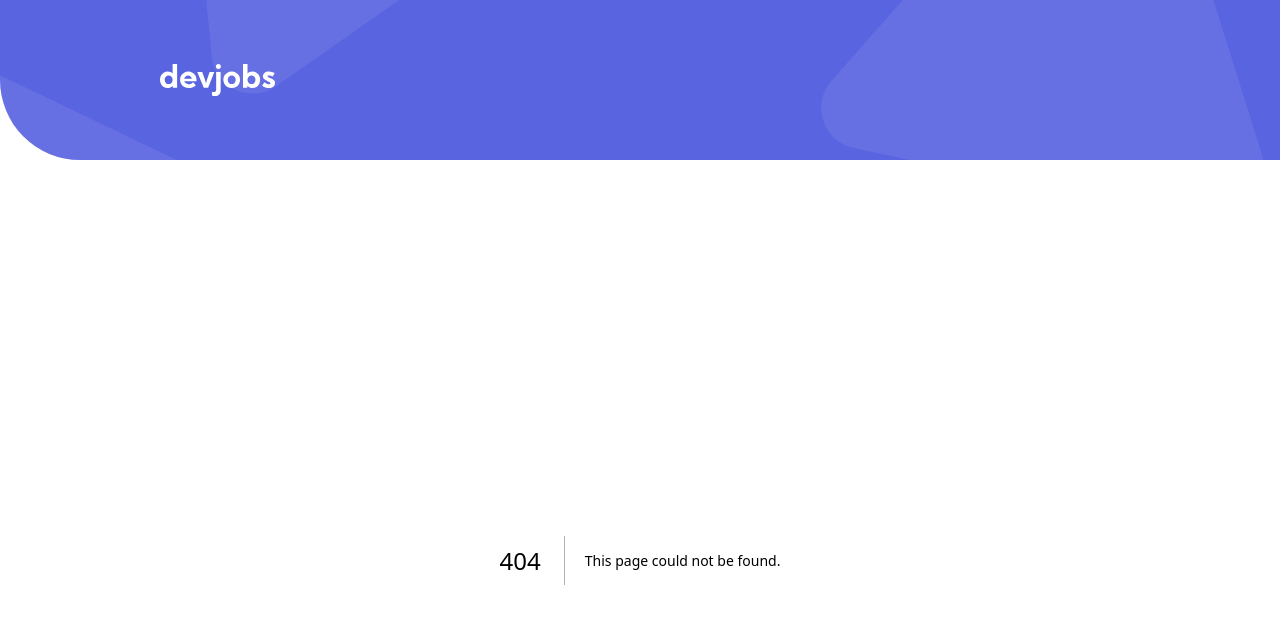
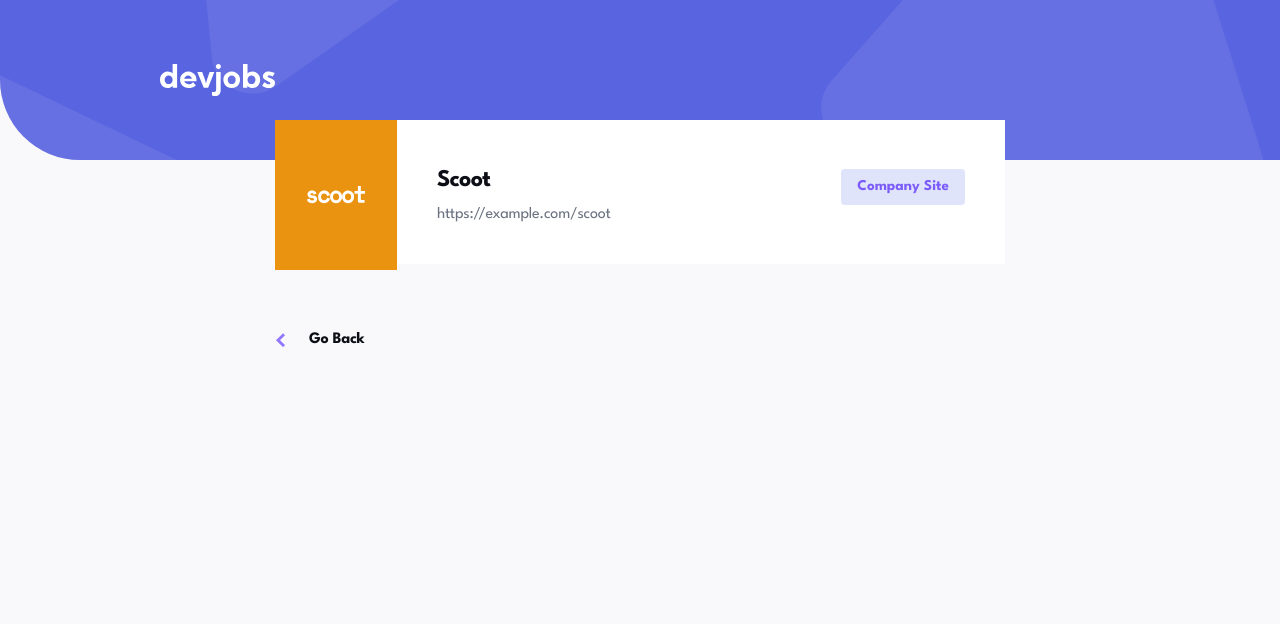
Before and after one commit to kobyrthr/devjobs, a Next.js app: page /jobs/1 in a window 1280 px wide. Before the commit this address had no page. Shown: the top 624 px of the page. Built offline with nearby package versions, Linux system fonts and the light colour scheme.

Commit message:
Add Page header

```diff
--- /dev/null
+++ b/src/app/jobs/[id]/components/page-header.jsx
@@ -0,0 +1,42 @@
+import { Button } from '@/components/ui/button';
+import { Typography } from '@/components/ui/typography';
+import { cn } from '@/lib/utils';
+import Image from 'next/image';
+import React from 'react';
+
+export const PageHeader = ({ company, className = '' }) => {
+  return (
+    <div className={cn('h-36 bg-popover w-full', className)}>
+      <div className="flex items-center">
+        <div
+          className={cn('relative size-[150px]')}
+          style={{ backgroundColor: company?.logoBackground }}
+        >
+          <Image
+            src={`/${company?.logo}`}
+            fill
+            alt="logo"
+            className="object-contain p-8"
+          />
+        </div>
+
+        <div className="p-10 flex justify-between w-full">
+          <div className="flex flex-col gap-4">
+            <Typography type="heading-m" className="">
+              {company?.company}
+            </Typography>
+            <Typography
+              type="heading-s-variant"
+              className="font-normal text-gray-500"
+            >
+              {company?.website}
+            </Typography>
+          </div>
+          <Button variant="default" className="" onClick={() => {}}>
+            Company Site
+          </Button>
+        </div>
+      </div>
+    </div>
+  );
+};
--- a/src/app/[id]/page.jsx
+++ b/src/app/jobs/[id]/page.jsx
@@ -5,8 +5,9 @@ import Link from 'next/link';
 import Image from 'next/image';
 import { CompanyContext } from '@/context/company-context';
 import { useParams, useRouter } from 'next/navigation';
+import { PageHeader } from './components/page-header';
 
-const InvoicePage = () => {
+const CompanyPage = () => {
   const { company, companies, setCompany } = useContext(CompanyContext);
   const params = useParams();
   const id = params.id;
@@ -14,20 +15,21 @@ const InvoicePage = () => {
 
   useEffect(() => {
     if (!company) {
-      const company = companies.find((item) => item.id === id);
-      setCompany(company);
+      const val = companies.find((item) => {
+        return item.id === parseInt(id);
+      });
+      if (!val) {
+        router.push('/');
+      } else {
+        setCompany(val);
+      }
     }
   }, []);
 
-  useEffect(() => {
-    if (!company) {
-      router.push('/');
-    }
-  }, [company]);
-
   return (
-    <div className=" grid bg-background items-center justify-items-center size-full max-[376px]:p-6 p-12 !pb-24 gap-16 lg:p-20">
-      <div className="size-full flex flex-col gap-4 sm:gap-16 max-w-screen-md">
+    <div className="-mt-10 grid items-center justify-items-center size-full !pt-0 max-[376px]:p-6 p-12 px-10 gap-16">
+      <PageHeader company={company} className="lg:max-w-[730px]" />
+      <div className="lg:max-w-[730px] w-full grid grid-cols-1 sm:grid-cols-2 lg:grid-cols-3 gap-x-3 lg:gap-x-[30px] gap-y-16">
         <Link href="/" className="flex items-center">
           <Image
             src="/icon-arrow-left.svg"
@@ -46,4 +48,4 @@ const InvoicePage = () => {
   );
 };
 
-export default InvoicePage;
+export default CompanyPage;
--- a/src/app/page.jsx
+++ b/src/app/page.jsx
@@ -7,9 +7,11 @@ import { Typography } from '@/components/ui/typography';
 import Image from 'next/image';
 import { cn } from '@/lib/utils';
 import { Button } from '@/components/ui/button';
+import { useRouter } from 'next/navigation';
 
 export default function Home() {
-  const { searchValue, companies, selectedStatuses } =
+  const router = useRouter();
+  const { searchValue, companies, setCompany, selectedStatuses } =
     useContext(CompanyContext);
   const [itemsToShow, setItemsToShow] = useState(9);
   const filteredData = companies.filter((company) => {
@@ -30,13 +32,23 @@ export default function Home() {
     setItemsToShow((prev) => prev + 6);
   };
 
+  const handleClick = (company) => {
+    setCompany(company);
+    router.push(`/jobs/${company.id}`);
+  };
+
   return (
     <div className="-mt-10 grid items-center justify-items-center size-full !pt-0 max-[376px]:p-6 p-12 px-10 lg:px-40 gap-16">
       <Filter />
       <div className="w-full grid grid-cols-1 sm:grid-cols-2 lg:grid-cols-3 gap-x-3 lg:gap-x-[30px] gap-y-16">
         {currentItems.map((item) => (
           <Card key={item.id}>
-            <CardContent className="rounded-lg w-full h-[228px] cursor-pointer hover:shadow-md">
+            <CardContent
+              onClick={() => {
+                handleClick(item);
+              }}
+              className="rounded-lg w-full h-[228px] cursor-pointer hover:shadow-md"
+            >
               <div
                 className={cn('-mt-12 relative size-[50px] rounded-[15px]')}
                 style={{ backgroundColor: item.logoBackground }}
--- a/src/components/ui/button.jsx
+++ b/src/components/ui/button.jsx
@@ -5,12 +5,12 @@ import { cva } from 'class-variance-authority';
 import { cn } from '@/lib/utils';
 
 const buttonVariants = cva(
-  'inline-flex items-center justify-center gap-2 whitespace-nowrap rounded-full text-[15px] font-bold transition-colors disabled:pointer-events-none disabled:opacity-50 [&_svg]:pointer-events-none [&_svg]:size-4 [&_svg]:shrink-0',
+  'inline-flex items-center justify-center gap-2 whitespace-nowrap rounded-md text-[15px] font-bold transition-colors disabled:pointer-events-none disabled:opacity-50 [&_svg]:pointer-events-none [&_svg]:size-4 [&_svg]:shrink-0',
   {
     variants: {
       variant: {
         primary: 'bg-color-01 text-white hover:bg-color-02',
-        default: 'bg-color-07-base text-color-07 hover:bg-color-05',
+        default: 'bg-color-05 text-color-01 hover:bg-color-05/50',
         secondary: 'bg-color-06-base text-color-06 hover:bg-color-06-hover',
         destructive: 'bg-color-09 text-white hover:bg-color-10',
         link: 'text-color-01 underline-offset-4 hover:underline',
```
Also changed, not shown: src/app/jobs/[id]/schema/edit.js (renamed from src/app/[id]/schema/edit.js), 1 other file (tests, documents, lock files or other folders).
